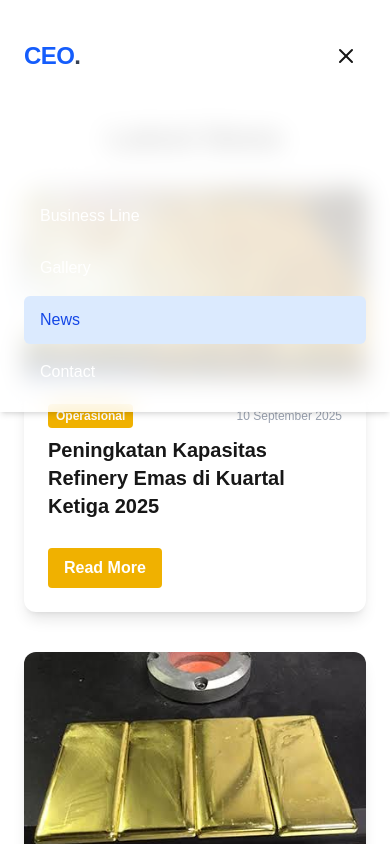
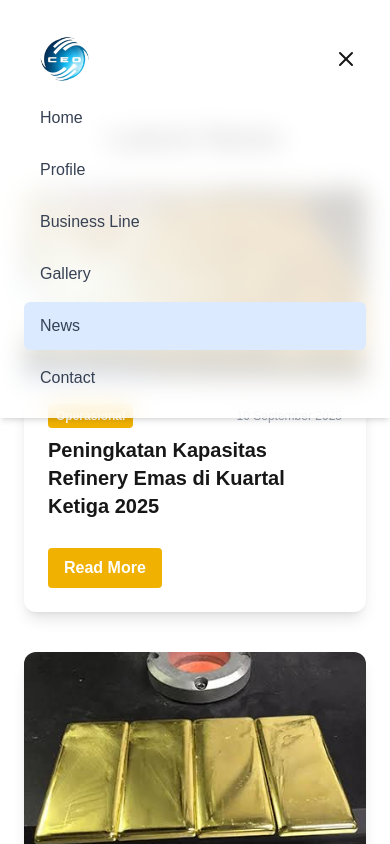
Before and after one commit to daffakhairyal/website-ceo, a Next.js app: page /news in a window 390 px wide. Both pictures are taken after a click on the button 346 px from the left and 56 px from the top of the page. Shown: the top 844 px of the page. Built offline with nearby package versions, Linux system fonts and the light colour scheme.

Commit message:
updatev1

```diff
--- a/src/app/page.tsx
+++ b/src/app/page.tsx
@@ -27,9 +27,9 @@ export default function HeroSection() {
       <Section1 />
     </Suspense>
 {/*Section Harga Emas*/}
-<Suspense fallback={<Loading/>}>
+{/* <Suspense fallback={<Loading/>}>
 <GoldPrice/>
-</Suspense>
+</Suspense> */}
 {/*Section 2*/}
     <Suspense fallback={<Loading/>}>
       <Section22 />
--- a/src/component/navbar/navbar.tsx
+++ b/src/component/navbar/navbar.tsx
@@ -16,6 +16,8 @@ export default function Navbar() {
   const [searchClicked, setSearchClicked] = useState(false)
   const router = useRouter()
   const [searchQuery, setSearchQuery] = useState("")
+  const [profileOpen, setProfileOpen] = useState(false)
+
 
   const isHome = pathname === "/"
   const navbarClass = isHome && !scrolled
@@ -49,7 +51,7 @@ const handleKeyDown = (e: React.KeyboardEvent<HTMLInputElement>) => {
 
   const navLinks = [
     { name: "Home", href: "/" },
-    { name: "Profile", href: "/profile" },
+    { name: "Profile", href: "#" },
     { name: "Business Line", href: "/business"},
     { name: "Gallery", href: "/gallery" },
     { name: "News", href: "/news" },
@@ -58,8 +60,8 @@ const handleKeyDown = (e: React.KeyboardEvent<HTMLInputElement>) => {
 
   const profileSubmenu = [
     { name: "Company Profile", href: "/profile" },
-    { name: "Directors Profile", href: "/direksi" },
-    { name: "Commisioners Profile", href: "/komisaris" },
+    // { name: "Directors Profile", href: "/direksi" },
+    // { name: "Commisioners Profile", href: "/komisaris" },
     {name : "Legal", href:"/legal"}
   ]
 
@@ -158,9 +160,16 @@ const handleKeyDown = (e: React.KeyboardEvent<HTMLInputElement>) => {
             {/* Logo */}
             <a
               href="/"
-              className="text-2xl font-bold text-blue-600 tracking-tight hover:text-blue-700 transition"
+              className={`text-2xl px-4 font-bold text-blue-500 tracking-tight hover:text-blue-700 transition
+                ${!scrolled && isHome ? "text-blue-500 hover:text-blue-600" : "hover:text-blue-700 before:text-blue-700"}`}
             >
-              CEO<span className="text-gray-700">.</span>
+                <Image
+    src="/images/logo.png"
+    alt="logo"
+    width={50} // atur sesuai kebutuhan
+    height={50}
+    className="inline-block"
+  />
             </a>
 
             {/* Hamburger Button */}
@@ -212,6 +221,7 @@ const handleKeyDown = (e: React.KeyboardEvent<HTMLInputElement>) => {
 
 
         {/* ===== Mobile Menu (Dropdown) ===== */}
+{/* ===== Mobile Menu (Dropdown) ===== */}
 <AnimatePresence>
   {mobileOpen && (
     <motion.div
@@ -223,22 +233,58 @@ const handleKeyDown = (e: React.KeyboardEvent<HTMLInputElement>) => {
     >
       {navLinks.map((link) => {
         const isActive = pathname === link.href
+        const isProfile = link.name === "Profile"
+
         return (
-                  <a
-                    key={link.name}
-                    href={link.href}
-                    onClick={() => setMobileOpen(false)} // auto close when clicked
-                    className={`block w-full text-left py-3 px-4 rounded-md transition-all duration-200
-                      ${isActive ? "bg-blue-100 text-blue-700" : "text-white hover:bg-gray-100"}
+          <div key={link.name}>
+            {/* === Main Link === */}
+            <button
+              onClick={() =>
+                isProfile
+                  ? setProfileOpen((prev) => !prev) // buka/tutup submenu
+                  : setMobileOpen(false)
+              }
+              className={`w-full text-left py-3 px-4 rounded-md transition-all duration-200
+                ${isActive ? "bg-blue-100 text-blue-700" : "hover:bg-gray-100"}
+                ${!scrolled && isHome  ? "text-white" : "text-gray-700 hover:bg-gray-100"}
+
               `}
             >
               {link.name}
+            </button>
+
+            {/* === Submenu Profile === */}
+            {isProfile && (
+              <AnimatePresence>
+                {profileOpen && (
+                  <motion.div
+                    initial={{ opacity: 0, height: 0 }}
+                    animate={{ opacity: 1, height: "auto" }}
+                    exit={{ opacity: 0, height: 0 }}
+                    transition={{ duration: 0.25 }}
+                    className="ml-6 mt-1 flex flex-col space-y-1"
+                  >
+                    {profileSubmenu.map((sub) => (
+                      <a
+                        key={sub.name}
+                        href={sub.href}
+                        onClick={() => setMobileOpen(false)}
+                        className={`py-2 px-3 rounded-md text-sm ${!scrolled && isHome  ? "text-white" : "text-gray-700 hover:bg-gray-100"}`}
+                      >
+                        {sub.name}
                       </a>
+                    ))}
+                  </motion.div>
+                )}
+              </AnimatePresence>
+            )}
+          </div>
         )
       })}
     </motion.div>
   )}
 </AnimatePresence>
+
       </div>
     </motion.header>
   )
--- a/src/component/slider-images/slider-images.tsx
+++ b/src/component/slider-images/slider-images.tsx
@@ -6,9 +6,9 @@ import { motion } from "framer-motion";
 
 export default function SliderImages() {
   const images = [
-    "https://picsum.photos/800/600?random=1",
-    "https://picsum.photos/800/600?random=2",
-    "https://picsum.photos/800/600?random=3",
+    "/images/mine.jpg",
+    "/images/trading.jpg",
+    "/images/minting.jpg",
   ];
 
   const [index, setIndex] = useState(0);
```
Lines whose indentation alone changed are shown as unchanged.
